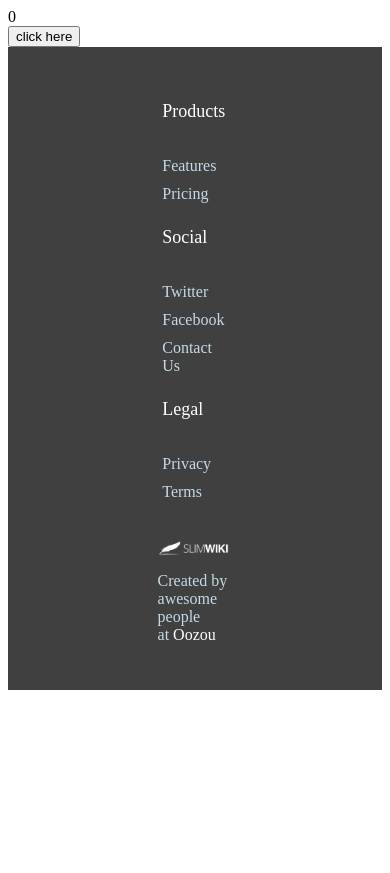
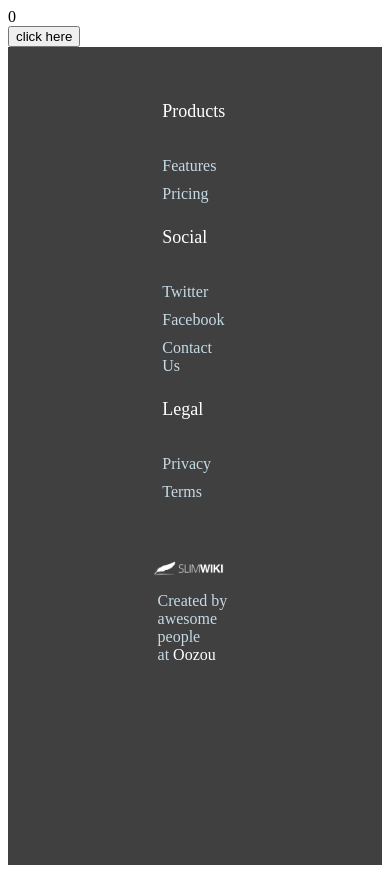
Before and after one commit to b3kaRSTMV/wikki, a React (Create React App) app: page / in a window 390 px wide. Before the commit the page ends 844 px from the top, so only its background shows below. Built offline with nearby package versions, Linux system fonts and the light colour scheme.

Commit message:
fix footer

```diff
--- a/src/components/footer/Footer.module.scss
+++ b/src/components/footer/Footer.module.scss
@@ -47,7 +47,7 @@ footer{
 
                 img{
                     width: 50%;
-                    margin-right: 15%;
+                    margin-right: 5%;
                 }
                 p{
                     color: #c5dae6;
@@ -61,7 +61,18 @@ footer{
 
     }
 }
-
+@media(max-width: 1024px){
+    .footer__items_links{
+		flex-wrap: wrap;
+        padding-bottom: 20px;
+	}
+    .footer__logo{
+        margin-bottom: 155px !important;
+        img{
+            margin-right: 30% !important;
+        }
+    }
+}
 @media(max-width: 768px){
 	.container{
 		padding: 20px;
@@ -77,7 +88,7 @@ footer{
 	.footer__logo{
 		margin-top: 40px;
         img{
-            margin-right: 40% !important;
+            margin-right: 48% !important;
         }
     }
 }
@@ -85,7 +96,7 @@ footer{
     .footer__logo{
         img{
             width: 100% !important;
-            margin-right: 0% !important;
+            margin-right: 10px !important;
         }
     }
 
```
